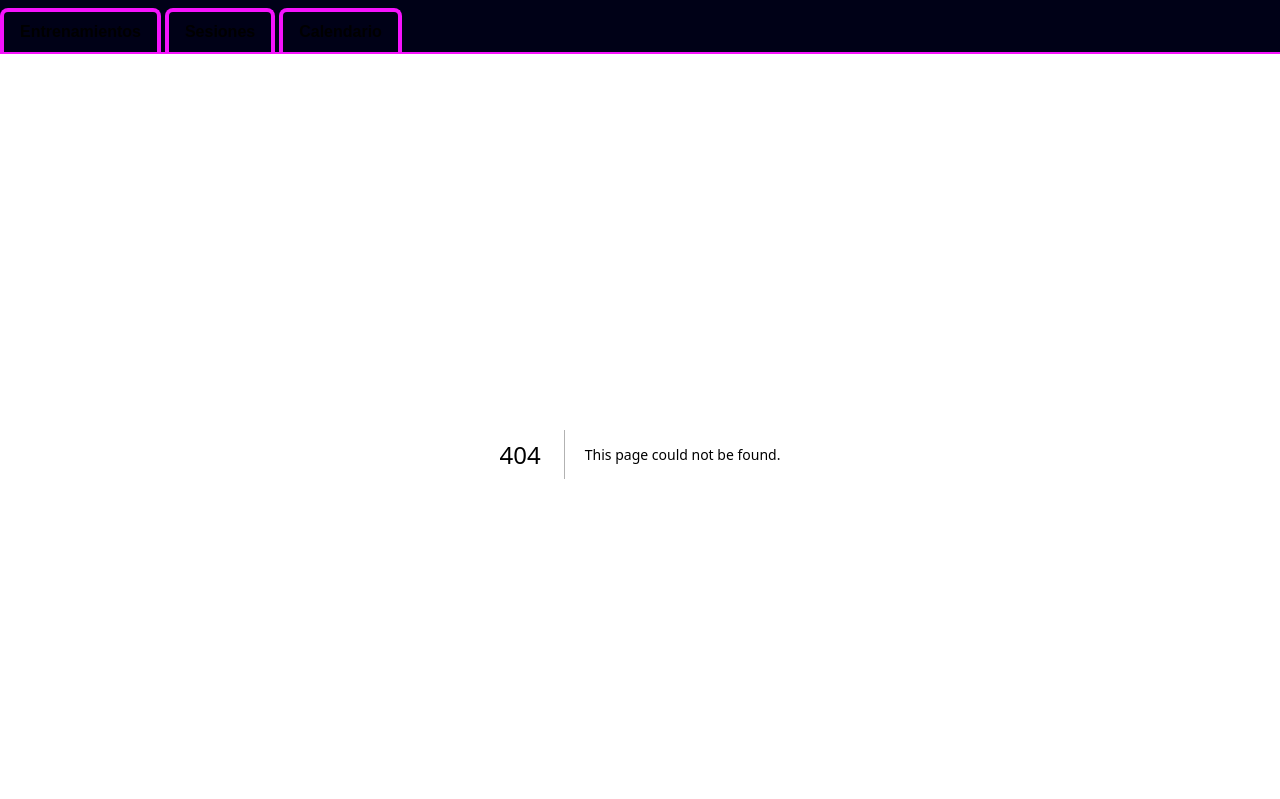
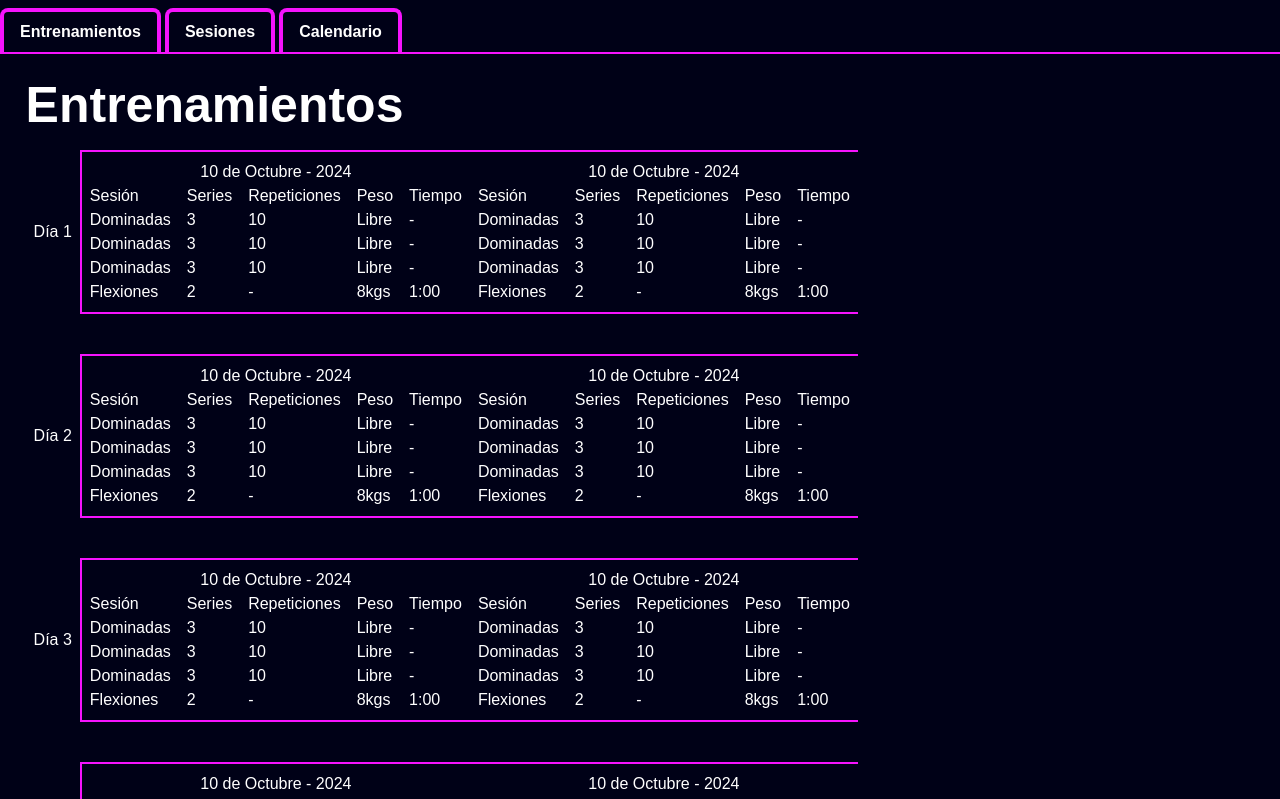
Before and after one commit to aramossanchez/training_tracking, a Next.js app: page /workouts in a window 1280 px wide. Before the commit this address had no page. Shown: the top 799 px of the page. Built offline with nearby package versions, Linux system fonts and the light colour scheme.

Commit message:
feat: workout y sessions wip

```diff
--- /dev/null
+++ b/app/session-creator/page.tsx
@@ -0,0 +1,8 @@
+import SessionCreatorTemplate from '@/templates/SessionCreatorTemplate'
+import React from 'react'
+
+export default function SessionCreatorPage() {
+  return (
+    <SessionCreatorTemplate />
+  )
+}
--- /dev/null
+++ b/app/workouts/page.tsx
@@ -0,0 +1,8 @@
+import TrainingsTemplate from '@/templates/WorkoutsTemplate'
+import React from 'react'
+
+export default function TrainingsPage() {
+  return (
+    <TrainingsTemplate />
+  )
+}
--- /dev/null
+++ b/organisms/SessionDone.tsx
@@ -0,0 +1,46 @@
+import React from 'react'
+
+export default function SessionDone() {
+  return (
+    <div className='flex flex-col px-2 border-t-2 border-b-2 border-primaryColor py-2'>
+      <p className='w-full text-center'>10 de Octubre - 2024</p>
+      <div className='flex items-start gap-x-4'>
+        <div>
+          <p>Sesión</p>
+          <p>Dominadas</p>
+          <p>Dominadas</p>
+          <p>Dominadas</p>
+          <p>Flexiones</p>
+        </div>
+        <div>
+          <p>Series</p>
+          <p>3</p>
+          <p>3</p>
+          <p>3</p>
+          <p>2</p>
+        </div>
+        <div>
+          <p>Repeticiones</p>
+          <p>10</p>
+          <p>10</p>
+          <p>10</p>
+          <p>-</p>
+        </div>
+        <div>
+          <p>Peso</p>
+          <p>Libre</p>
+          <p>Libre</p>
+          <p>Libre</p>
+          <p>8kgs</p>
+        </div>
+        <div>
+          <p>Tiempo</p>
+          <p>-</p>
+          <p>-</p>
+          <p>-</p>
+          <p>1:00</p>
+        </div>
+      </div>
+    </div>
+  )
+}
--- a/templates/HeaderTemplate.tsx
+++ b/templates/HeaderTemplate.tsx
@@ -5,8 +5,8 @@ export default function HeaderTemplate() {
   return (
     <header className='w-full min-w-screen max-w-screen pt-2 bg-background'>
       <div className='border-b-2 border-primaryColor flex gap-x-1'>
-        <Tab text='Entrenamientos' url='/training' />
-        <Tab text='Sesiones' url='sessions' />
+        <Tab text='Entrenamientos' url='/workouts' />
+        <Tab text='Sesiones' url='session-creator' />
         <Tab text='Calendario' url='calendar' />
       </div>
 
--- /dev/null
+++ b/templates/SessionCreatorTemplate.tsx
@@ -0,0 +1,36 @@
+"use client";
+import { CreatingSession } from '@/types/types';
+import React, { useState } from 'react';
+
+export default function SessionCreatorTemplate() {
+  const [newSession, setNewSession] = useState<CreatingSession>({ name: "Día de espalda", session: ["Dominadas", "Remo", "Jalón al pecho"] });
+
+  const saveSession = () => {
+
+  }
+
+  return (
+    <main className='template-structure space-y-5'>
+      <h1 className='col-span-full'>Sesiones</h1>
+      <div className='col-span-full'>
+        <h2>Crear una nueva sesión</h2>
+        <div className='flex gap-x-2 items-center'>
+          <p>Nombre de la sesión:</p>
+          <p>{newSession?.name}</p>
+        </div>
+        {newSession?.session.map((item, index) => {
+          return (
+            <div key={`${item}-${index}`} className='flex gap-x-2 items-center'>
+              <p>Nombre del ejercicio:</p>
+              <p>{item}</p>
+            </div>
+          )
+        })}
+      </div>
+      <div className='col-span-full'>
+        <h2>Sesiones creadas</h2>
+        <p>Aún no has creado ninguna sesión.</p>
+      </div>
+    </main>
+  )
+}
--- /dev/null
+++ b/templates/WorkoutsTemplate.tsx
@@ -0,0 +1,34 @@
+import SessionDone from '@/organisms/SessionDone'
+import React from 'react'
+
+export default function WorkoutsTemplate() {
+  const DAYS = [
+    "Día 1",
+    "Día 2",
+    "Día 3",
+    "Día 4",
+    "Día 5",
+    "Día 6",
+    "Día 7",
+  ]
+  return (
+    <main className='template-structure space-y-5'>
+      <h1 className='col-span-full'>Entrenamientos</h1>
+      <div className='w-full flex items-start justify-start'>
+        <div className='space-y-10'>
+          {DAYS.map((day) => {
+            return (
+              <div key={day} className='flex flex-row items-stretch'>
+                <div className='sticky w-full text-nowrap flex flex-col justify-center border-r-2 border-primaryColor'>
+                  <span className='w-full text-center flex-nowrap px-2'>{day}</span>
+                </div>
+                <SessionDone />
+                <SessionDone />
+              </div>
+            )
+          })}
+        </div>
+      </div>
+    </main>
+  )
+}
--- /dev/null
+++ b/types/types.ts
@@ -0,0 +1,11 @@
+export interface CreatingSession {
+  name: string,
+  session: string[],
+}
+
+export interface Workout extends CreatingSession {
+  sets?: string,
+  repetitions?: string,
+  weight?: string,
+  time?: string
+}
```
